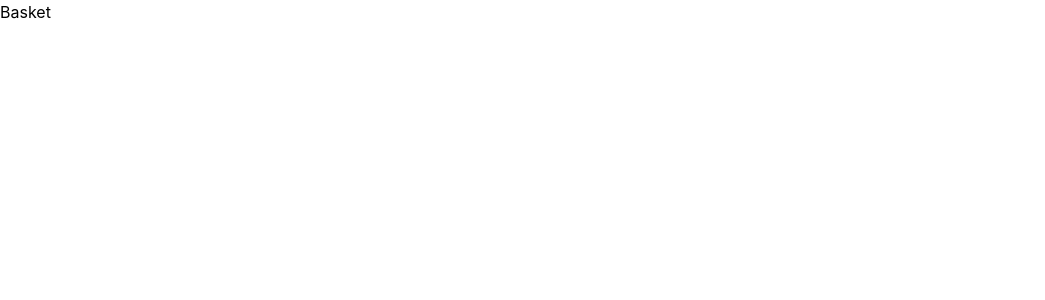
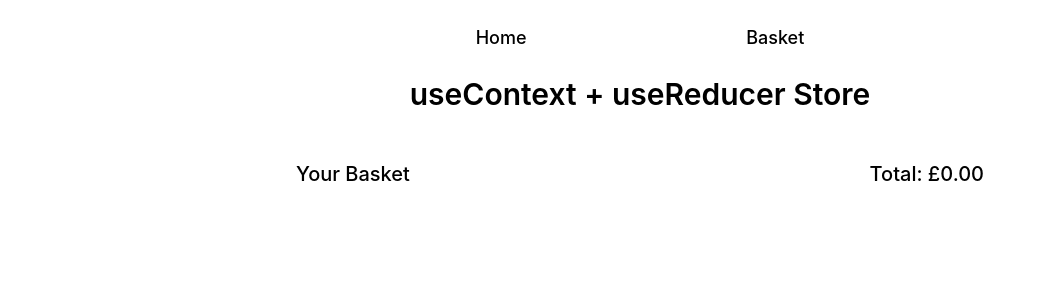
Before and after one commit to TheintTheint298/usecontext-usereducer-store, a React (Create React App) app: page /basket in a window 1280 px wide. Shown: the top 300 px of the page, without its empty margins (0-1045 px from the left). Built offline with nearby package versions, Linux system fonts and the light colour scheme.

Commit message:
add and remove from basket

```diff
--- /dev/null
+++ b/src/components/BasketProduct.jsx
@@ -0,0 +1,22 @@
+import { useContext } from "react"
+import { StoreContext } from "../context-and-reducer/StoreContext"
+
+const BasketProduct = ({ item }) => {
+    const { removeFromBasket } = useContext(StoreContext)
+
+    const handleRemove = () => {
+        removeFromBasket(item)
+    }
+    return (
+        <div className="flex flex-row items-center gap-8 px-10">
+            <img src={item.image} alt={item.name + "glasses"} className="w-40" />
+            <div className="w-1/2 px-10">
+                <p className="text-xl font-medium">{item.name}</p>
+                <p className="text-lg">£{item.price.toFixed(2)}</p>
+            </div>
+            <button className="bg-gray-500 text-white text-lg font-medium rounded-lg p-4 hover:bg-red-500" onClick={handleRemove}>Remove</button>
+        </div>
+    )
+}
+
+export default BasketProduct
--- a/src/components/Navbar.jsx
+++ b/src/components/Navbar.jsx
@@ -3,10 +3,15 @@
 
 const Navbar = () => {
   return (
-    <div className="flex flex-row justify-evenly mt-2 pt-4 text-lg font-medium">
+    <>
+      <div className="flex flex-row justify-evenly mt-2 pt-4 text-lg font-medium">
         <Link to="/">Home</Link>
         <Link to="/basket">Basket</Link>
-    </div>
+      </div>
+      <h1 className="text-3xl text-center font-semibold mt-2 py-4">
+        useContext + useReducer Store
+      </h1>
+  </>
   )
 }
 
--- a/src/components/Product.jsx
+++ b/src/components/Product.jsx
@@ -1,13 +1,22 @@
+import { useContext } from "react"
+import { StoreContext } from "../context-and-reducer/StoreContext"
+
 const Product = ({item}) => {
+  const {addToBasket} = useContext(StoreContext)
+
+  const handleAdd = () => {
+    addToBasket(item)
+  }
+
   return (
     <div className="mx-auto px-8 border border-gray-200 rounded-lg">
         <img src={item.image} alt="glasses" />
         <div className="flex flex-row items-center justify-between py-4">
             <div>
                 <p className="text-xl">{item.name}</p>
-                <p className="text-lg">£{item.price}</p>
+                <p className="text-lg">£{item.price.toFixed(2)}</p>
             </div>
-            <button className="bg-indigo-500 text-white text-lg font-medium rounded-full p-4">Add to Basket</button>
+            <button className="bg-indigo-500 text-white text-lg font-medium rounded-full p-4" onClick={handleAdd}>Add to Basket</button>
         </div>
     </div>
   )
--- a/src/pages/Basket.js
+++ b/src/pages/Basket.js
@@ -1,7 +1,23 @@
-import React from "react";
+import { useContext } from "react";
+import Navbar from "../components/Navbar";
+import { StoreContext } from "../context-and-reducer/StoreContext";
+import BasketProduct from "../components/BasketProduct";
 
 const Basket = () => {
-  return <div>Basket</div>;
+  const { products, total } = useContext(StoreContext);
+
+  return (
+    <div className="w-full max-w-3xl mx-auto">
+      <Navbar />
+      <div className="flex flex-row items-center justify-between mt-2 py-6 px-10 text-xl font-medium">
+        <h3>Your Basket</h3>
+        <p>Total: £{total.toFixed(2)}</p>
+      </div>
+      {products.map((product, i) => (
+        <BasketProduct key={i} item={product} />
+      ))}
+    </div>
+  );
 };
 
 export default Basket;
--- a/src/pages/Home.js
+++ b/src/pages/Home.js
@@ -7,9 +7,6 @@
   return (
     <div>
       <Navbar />
-      <h1 className="text-3xl text-center font-semibold mt-2 py-4">
-        useContext + useReducer Store
-      </h1>
       <h2 className="text-4xl tracking-wide py-4 pl-8">New In</h2>
       <div className="flex flex-col items-center gap-4 lg:grid lg:grid-cols-3 px-8">
         {storeData.map((item, i) => (
```
